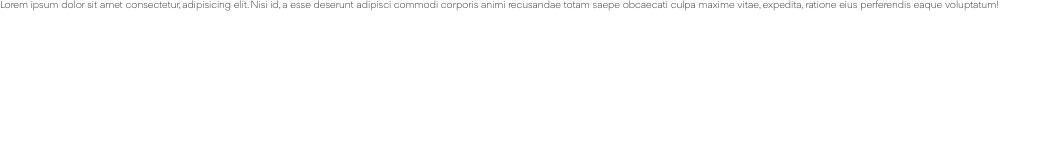
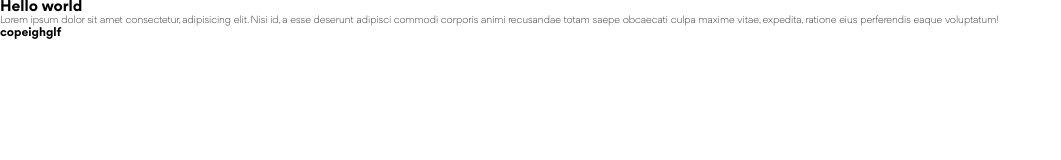
Before and after one commit to shinsouhitoshi1203/grocery-store, a website: page index.html in a window 1280 px wide. Shown: the whole page, without its empty margins (0-1061 px from the left). Drawn offline with Linux system fonts and the light colour scheme.

Commit message:
Created a function to dynamically add site's components

```diff
--- /dev/null
+++ b/assets/components/footer.html
@@ -0,0 +1 @@
+<h3>copeighglf</h3>
--- /dev/null
+++ b/assets/components/header.html
@@ -0,0 +1 @@
+<h2>Hello world</h2>
--- /dev/null
+++ b/assets/scripts/component.js
@@ -0,0 +1,47 @@
+var loadList = [
+    {
+        target : "header",
+        src : "./assets/components/header.html"
+    },
+    {
+        target : "footer",
+        src : "./assets/components/footer.html"
+    }
+]
+
+document.addEventListener("DOMContentLoaded", () => {
+    loadList.forEach(
+        function (obj) {
+            loadComponent(obj.target, obj.src);
+        }
+    )
+})
+
+function loadComponent (target, src) {
+    function retrieveData (src, handler) {
+        fetch(src)
+            .then (
+                function (httpResult) {
+                    return httpResult.text();
+                }
+            )
+            .then (
+                function (rawResult) {
+                    handler(rawResult)
+                }
+            );
+    }
+
+    function dataHandler(raw) {
+        localStorage.setItem(target, raw);
+        o.innerHTML = raw;
+    }
+
+    var o = document.querySelector(target);
+    // localStorage.getItem(target)
+    if (false) {
+        o.innerHTML = localStorage.getItem(target);
+    } else {
+        retrieveData(src, dataHandler);
+    }
+}
--- a/index.html
+++ b/index.html
@@ -15,9 +15,13 @@
     <!-- css -->
     <link rel="stylesheet" href="./assets/css/font_settings.css">
     <link rel="stylesheet" href="./assets/css/main.css">
+    <!-- script -->
+    <script src="./assets/scripts/component.js"></script>
 </head>
 
 <body>
+    <header></header>
     Lorem ipsum dolor sit amet consectetur, adipisicing elit. Nisi id, a esse deserunt adipisci commodi corporis animi recusandae totam saepe obcaecati culpa maxime vitae, expedita, ratione eius perferendis eaque voluptatum!
+    <footer></footer>
 </body>
 </html>
```
Also changed, not shown: assets/Icon.png (deleted).
